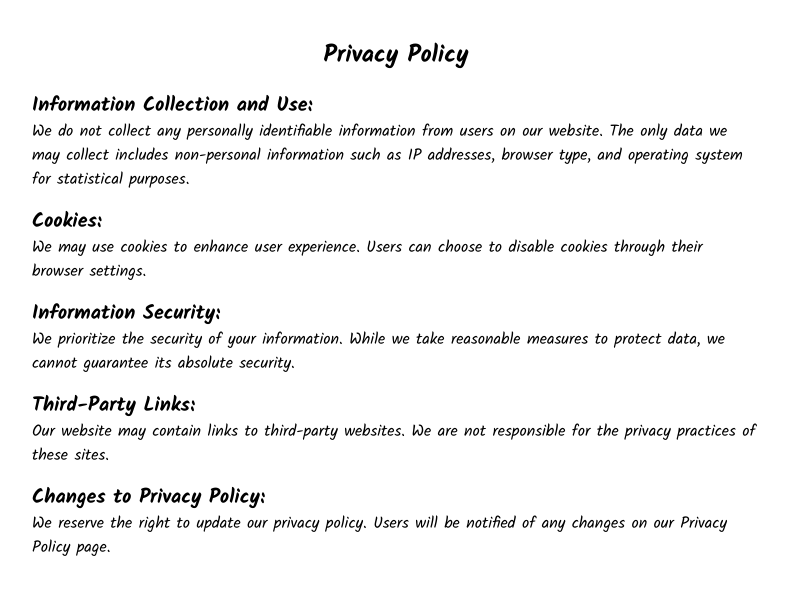
After one commit to Hardy101/3beats.dl, a Flask app: page /privacy-policy in a window 1280 px wide. The commit adds this page. Shown: the top 595 px of the page, without its empty margins (244-1032 px from the left). Run offline with Flask 3, Linux system fonts and the light colour scheme; some libraries are stand-ins or nearby versions.

Commit message:
privacy-policy

```diff
--- a/main.py
+++ b/main.py
@@ -82,6 +82,11 @@ def index():
     return render_template('index.html', data=data)
 
 
+@app.route('/privacy-policy')
+def privacy_policy():
+    return render_template('privacy-policy.html')
+
+
 @app.route('/yt-video-downloader/<video_id>', methods=['GET', 'POST'])
 def video_downloader(video_id):
     return redirect(url_for('index'))
--- a/templates/base.html
+++ b/templates/base.html
@@ -167,7 +167,7 @@
               class="inline-block invert scale-50 mt-2"
               alt="dot image"
           /></span>
-          <span>Privacy Policy</span>
+          <a href="{{url_for('privacy_policy')}}">Privacy Policy</a>
           <div class="flex flex-col justify-center mt-2">
             <span class="font-bold">Contact</span>
             <a href="mailto:eghordia130@gmail.com">eghordia130@gmail.com </a>
--- /dev/null
+++ b/templates/privacy-policy.html
@@ -0,0 +1,60 @@
+<!DOCTYPE html>
+<html lang="en">
+  <head>
+    <meta charset="UTF-8" />
+    <meta name="viewport" content="width=device-width, initial-scale=1.0" />
+    <script src="https://cdn.tailwindcss.com"></script>
+    <link
+      rel="stylesheet"
+      href="{{url_for('static', filename='css/tailwind.css')}}"
+    />
+    <script src="{{url_for('static', filename='js/tailwind.js')}}"></script>
+    <link rel="preconnect" href="https://fonts.googleapis.com" />
+    <link rel="preconnect" href="https://fonts.gstatic.com" crossorigin />
+    <link
+      href="https://fonts.googleapis.com/css2?family=Kalam:wght@300;400;700&display=swap"
+      rel="stylesheet"
+    />
+    <link
+      rel="stylesheet"
+      href="https://unicons.iconscout.com/release/v4.0.8/css/line.css"
+    />
+    <link
+      rel="stylesheet"
+      href="https://cdnjs.cloudflare.com/ajax/libs/animate.css/4.1.1/animate.min.css"
+    />
+    <title>Privacy Policy</title>
+  </head>
+  <body>
+    <div class="p-5 md:w-3/5 mx-auto">
+      <h1 class="text-2xl font-bold text-center my-5">Privacy Policy</h1>
+      <h2 class="text-xl font-bold">Information Collection and Use:</h2>
+      <p class="mb-4">
+        We do not collect any personally identifiable information from users on
+        our website. The only data we may collect includes non-personal
+        information such as IP addresses, browser type, and operating system for
+        statistical purposes.
+      </p>
+      <h2 class="text-xl font-bold">Cookies:</h2>
+      <p class="mb-4">
+        We may use cookies to enhance user experience. Users can choose to
+        disable cookies through their browser settings.
+      </p>
+      <h2 class="text-xl font-bold">Information Security:</h2>
+      <p class="mb-4">
+        We prioritize the security of your information. While we take reasonable
+        measures to protect data, we cannot guarantee its absolute security.
+      </p>
+      <h2 class="text-xl font-bold">Third-Party Links:</h2>
+      <p class="mb-4">
+        Our website may contain links to third-party websites. We are not
+        responsible for the privacy practices of these sites.
+      </p>
+      <h2 class="text-xl font-bold">Changes to Privacy Policy:</h2>
+      <p>
+        We reserve the right to update our privacy policy. Users will be
+        notified of any changes on our Privacy Policy page.
+      </p>
+    </div>
+  </body>
+</html>
```
Also changed, not shown: templates/terms and conditions.html (added).
